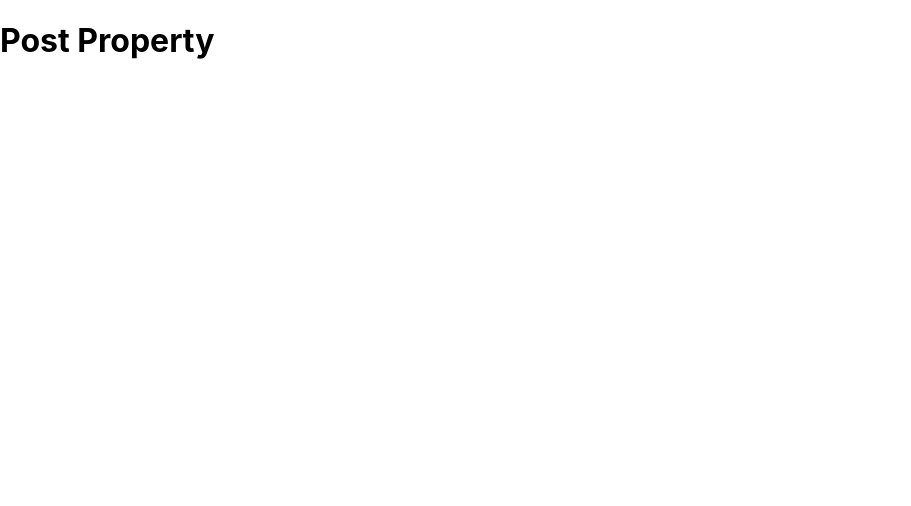
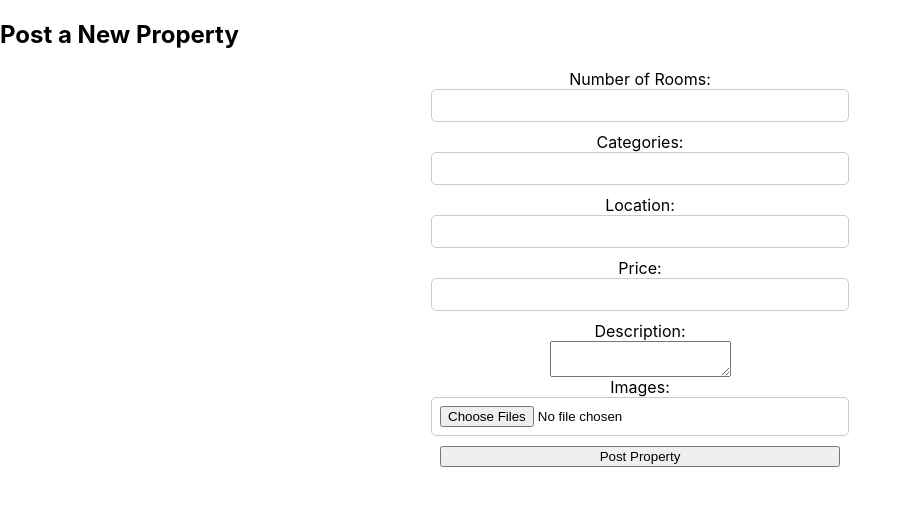
Before and after one commit to SKaranjaN/Saka-Keja2.0, a React (Create React App) app in the folder client/: page /post-property in a window 1280 px wide. Shown: the top 506 px of the page, without its empty margins (0-911 px from the left). Built offline with nearby package versions, Linux system fonts and the light colour scheme.

Commit message:
Post property works apart from uploading images

```diff
--- a/client/src/compononents/PostProperty.js
+++ b/client/src/compononents/PostProperty.js
@@ -1,11 +1,140 @@
-import React from 'react';
+import React, { useState } from 'react';
+import { useNavigate } from 'react-router-dom';
+import jwt_decode from 'jwt-decode';
 
 function PostProperty() {
-    return(
-        <div>
-            <h1>Post Property</h1>
-        </div>
-    )
+  const navigate = useNavigate();
+  console.log(navigate)
+  const [formData, setFormData] = useState({
+    number_of_rooms: '',
+    categories: [],
+    location: '',
+    price: '',
+    description: '',
+    image_urls: [],
+  });
+
+  const handleChange = (event) => {
+    const { name, value } = event.target;
+    setFormData((prevFormData) => ({ ...prevFormData, [name]: value }));
+  };
+
+  const handleImageChange = (event) => {
+    const files = Array.from(event.target.files);
+    setFormData((prevFormData) => ({
+      ...prevFormData,
+      image_urls: [...prevFormData.image_urls, ...files],
+    }));
+  };
+
+  const handleSubmit = async (event) => {
+    event.preventDefault();
+
+    const token = localStorage.getItem('access_token');
+    const decodedToken = jwt_decode(token);
+    const owner_id = decodedToken.sub.user_id;
+
+    const propertyData = {
+      owner_id: owner_id,
+      number_of_rooms: parseInt(formData.number_of_rooms),
+      categories: formData.categories,
+      location: formData.location,
+      price: parseFloat(formData.price),
+      description: formData.description,
+    };
+
+    const formDataToSend = JSON.stringify(propertyData);
+
+    try {
+      const response = await fetch('http://127.0.0.1:5000/properties', {
+        method: 'POST',
+        headers: {
+          'Authorization': `Bearer ${token}`,
+          'Content-Type': 'application/json',
+        },
+        body: formDataToSend,
+      });
+
+      if (response.ok) {
+        console.log('Property posted successfully');
+        setFormData({
+          number_of_rooms: '',
+          categories: [],
+          location: '',
+          price: '',
+          description: '',
+          image_urls: [],
+        });
+      } else {
+        console.error('Failed to post property');
+      }
+    } catch (error) {
+      console.error('Error posting property:', error);
+    }
+  };
+
+
+  return (
+    <div className="post-property-container">
+      <h2>Post a New Property</h2>
+      <form onSubmit={handleSubmit}>
+        <label>Number of Rooms:</label>
+        <input
+          type="number"
+          name="number_of_rooms"
+          value={formData.number_of_rooms}
+          onChange={handleChange}
+          required
+        />
+
+        <label>Categories:</label>
+        <input
+          type="text"
+          name="categories"
+          value={formData.categories}
+          onChange={handleChange}
+          required
+        />
+
+        <label>Location:</label>
+        <input
+          type="text"
+          name="location"
+          value={formData.location}
+          onChange={handleChange}
+          required
+        />
+
+        <label>Price:</label>
+        <input
+          type="number"
+          name="price"
+          value={formData.price}
+          onChange={handleChange}
+          required
+        />
+
+        <label>Description:</label>
+        <textarea
+          name="description"
+          value={formData.description}
+          onChange={handleChange}
+          required
+        />
+
+        <label>Images:</label>
+        <input
+          type="file"
+          name="image_urls"
+          accept="image/*"
+          multiple
+          onChange={handleImageChange}
+        />
+
+        <button type="submit">Post Property</button>
+      </form>
+    </div>
+  );
 }
 
 export default PostProperty;
```
